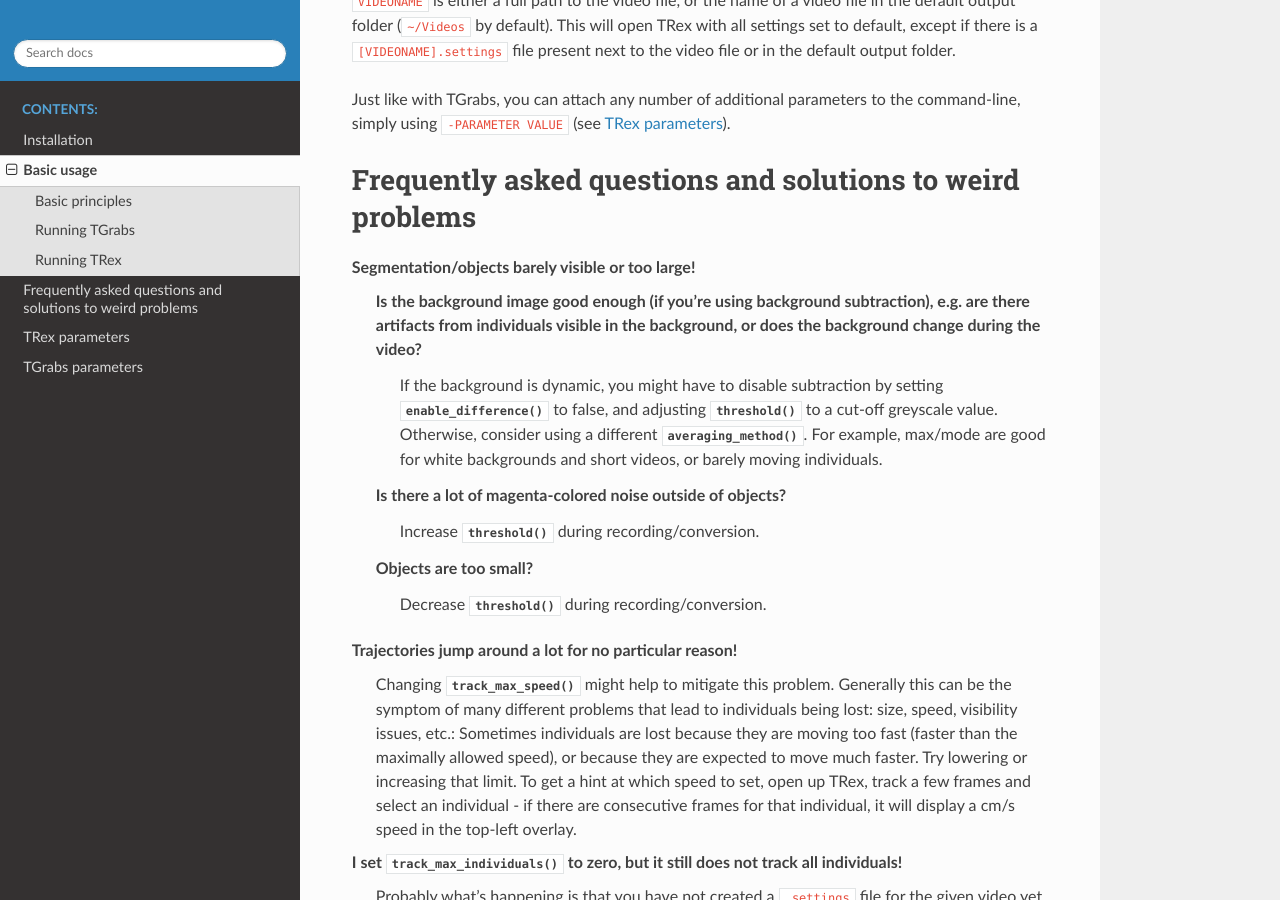
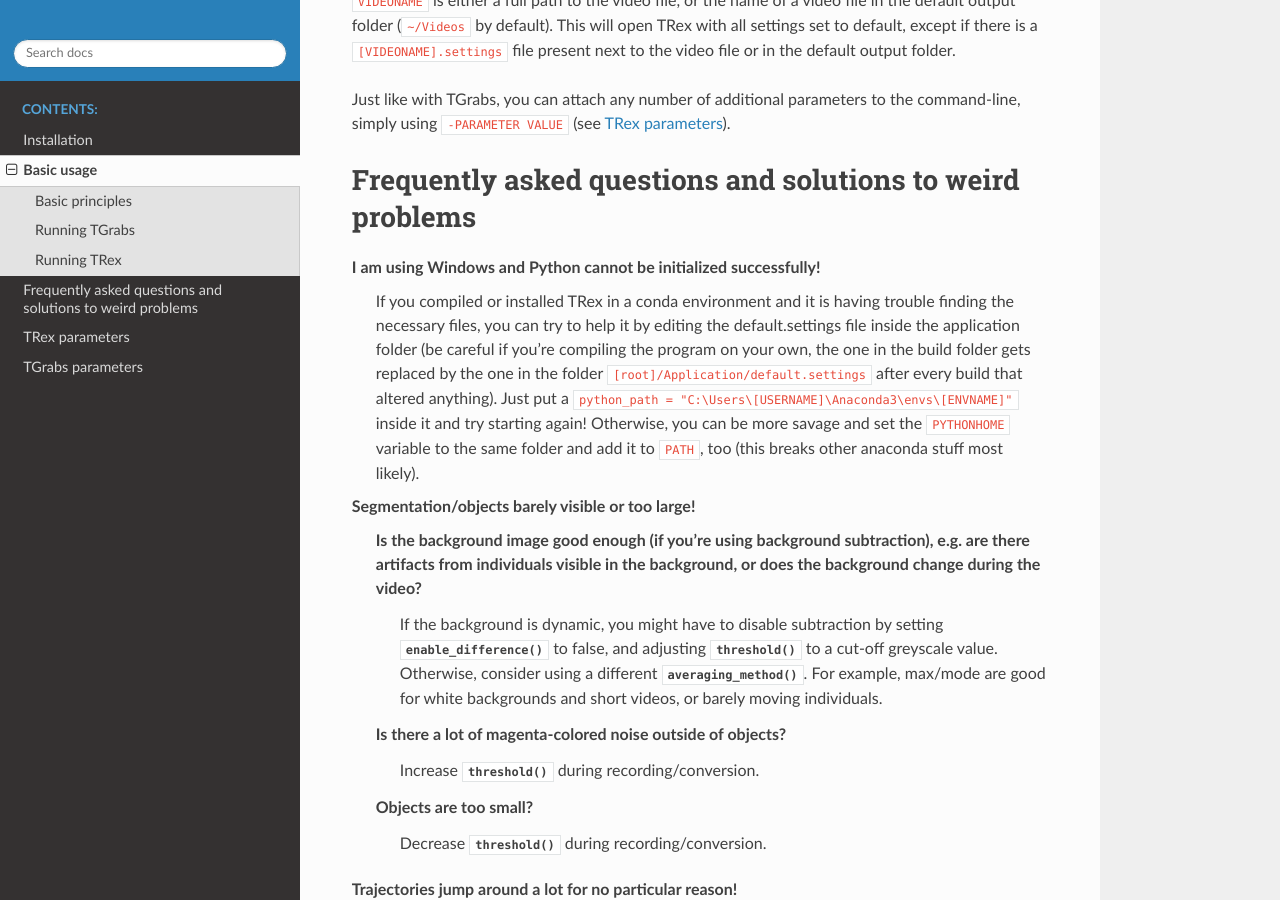
Before and after one commit to mooch443/trex, a Sphinx documentation site: the page built from docs/run.rst, in a window 1280 px wide and 900 px high, scrolled down 1784 px. Built offline with Sphinx 7.4.7 and the Read the Docs theme 2.0.0, drawn with Linux system fonts in a browser that asks for light colours.

Commit message:
licenses

```diff
--- a/docs/run.rst
+++ b/docs/run.rst
@@ -58,6 +58,9 @@
 Frequently asked questions and solutions to weird problems
 ==========================================================
 
+I am using Windows and Python cannot be initialized successfully!
+	If you compiled or installed |trex| in a conda environment and it is having trouble finding the necessary files, you can try to help it by editing the default.settings file inside the application folder (be careful if you're compiling the program on your own, the one in the build folder gets replaced by the one in the folder ``[root]/Application/default.settings`` after every build that altered anything). Just put a ``python_path = "C:\Users\[USERNAME]\Anaconda3\envs\[ENVNAME]"`` inside it and try starting again! Otherwise, you can be more savage and set the ``PYTHONHOME`` variable to the same folder and add it to ``PATH``, too (this breaks other anaconda stuff most likely).
+
 Segmentation/objects barely visible or too large!
 	Is the background image good enough (if you're using background subtraction), e.g. are there artifacts from individuals visible in the background, or does the background change during the video?
 		If the background is dynamic, you might have to disable subtraction by setting :func:`enable_difference` to false, and adjusting :func:`threshold` to a cut-off greyscale value. Otherwise, consider using a different :func:`averaging_method`. For example, max/mode are good for white backgrounds and short videos, or barely moving individuals.
```
Also changed, not shown: licenses/glfw/LICENSE.md (added), 3 other files.
